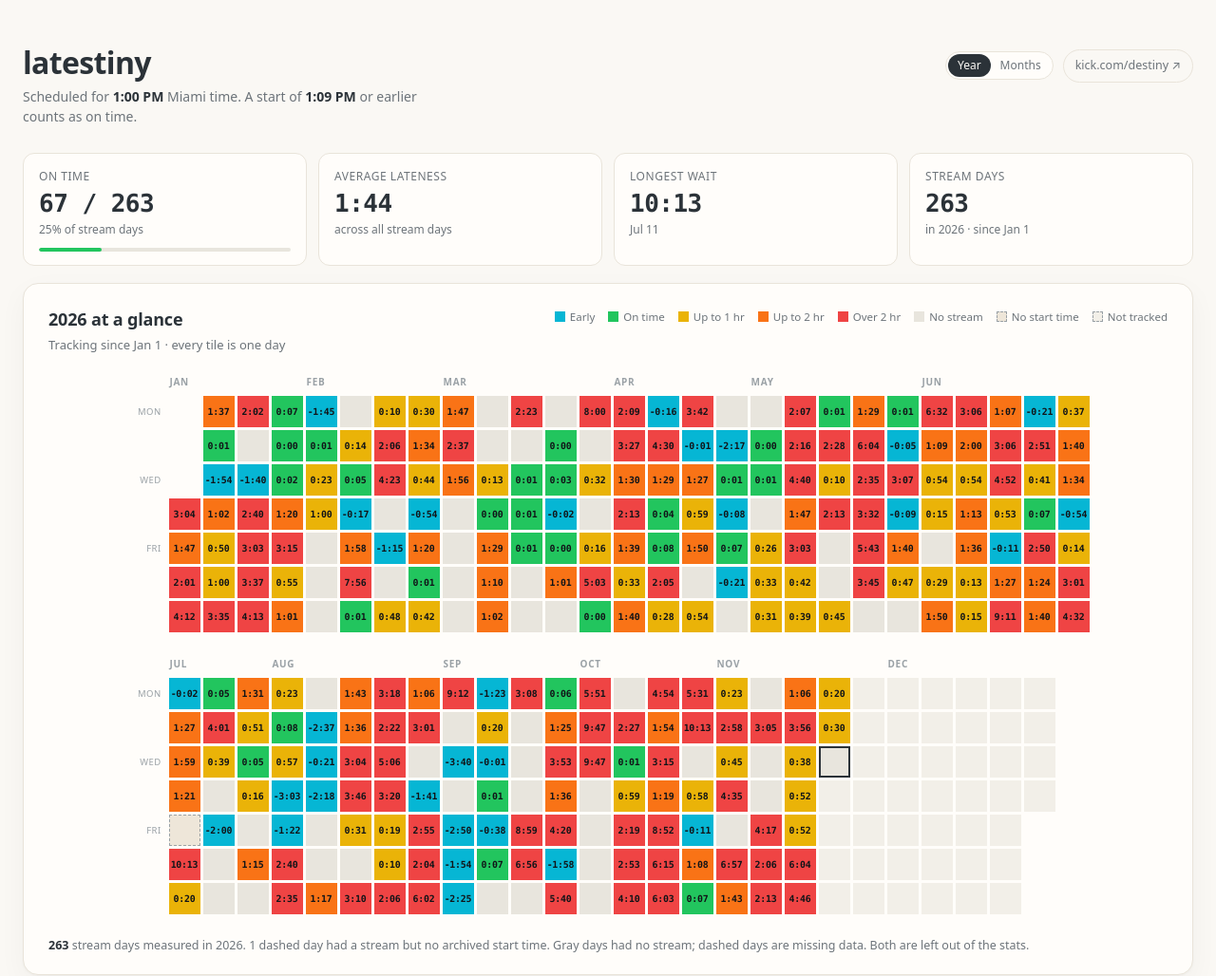
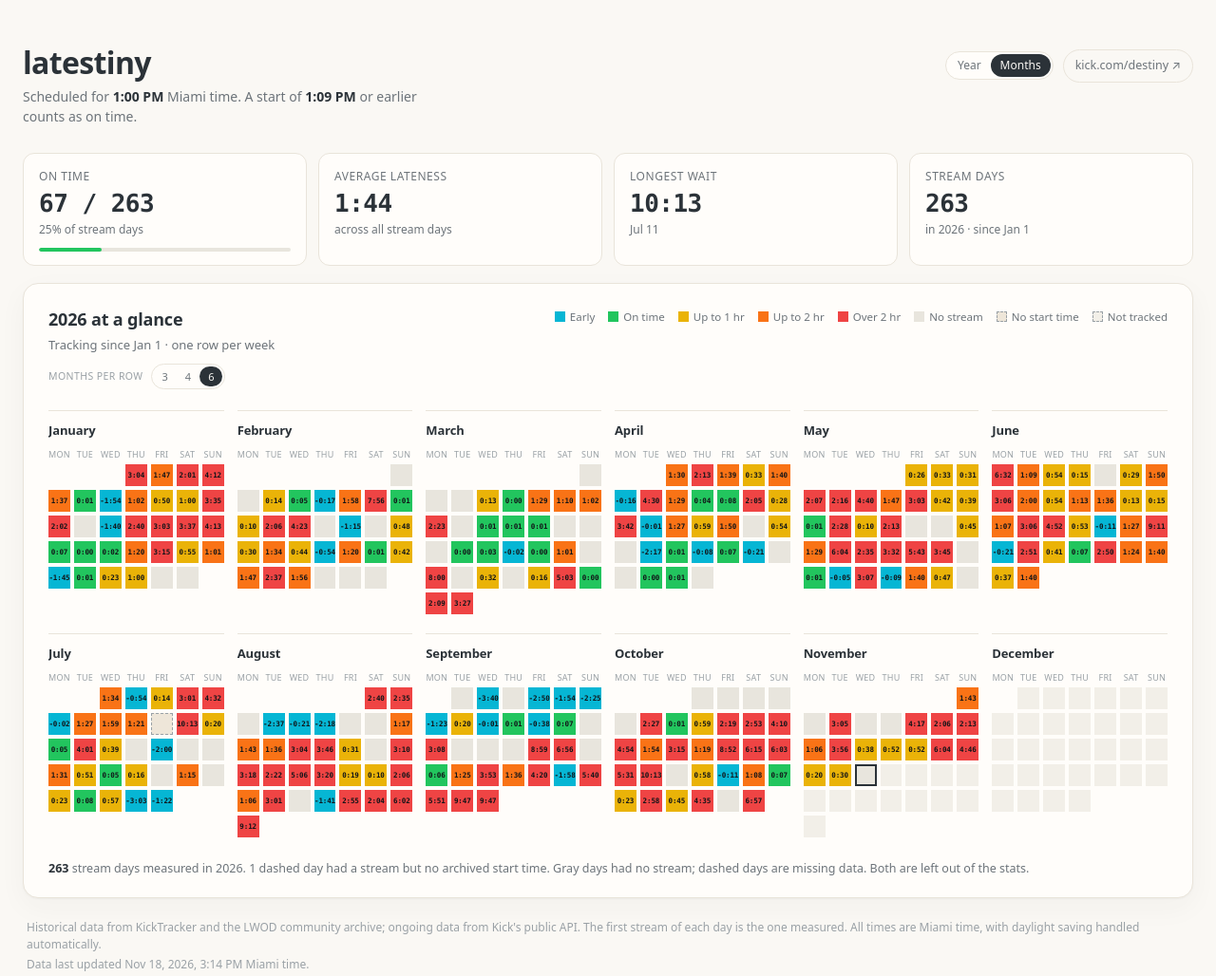
Before and after one commit to gineikacc/latestiny, a website: page index.html in a window 1280 px wide. Shown: the top 1028 px of the page at 95% size. Drawn offline with Linux system fonts and the light colour scheme.

Commit message:
feat: default to month view with six columns

```diff
--- a/assets/app.js
+++ b/assets/app.js
@@ -55,8 +55,8 @@ const state = {
   days: new Map(),
   gaps: new Set(),
   year: null,
-  view: 'year',
-  monthsPerRow: 3,
+  view: 'months',
+  monthsPerRow: 6,
   trackingSince: null,
   latest: null,
 };
@@ -494,9 +494,9 @@ function setupTooltip() {
 
 function storedView() {
   try {
-    return localStorage.getItem(VIEW_KEY) === 'months' ? 'months' : 'year';
+    return localStorage.getItem(VIEW_KEY) === 'year' ? 'year' : 'months';
   } catch {
-    return 'year';
+    return 'months';
   }
 }
 
@@ -535,9 +535,9 @@ function setupViewToggle() {
 function storedMonthsPerRow() {
   try {
     const columns = Number(localStorage.getItem(COLUMNS_KEY));
-    return MONTH_COLUMNS.includes(columns) ? columns : 3;
+    return MONTH_COLUMNS.includes(columns) ? columns : 6;
   } catch {
-    return 3;
+    return 6;
   }
 }
 
--- a/index.html
+++ b/index.html
@@ -26,8 +26,8 @@
         </div>
         <div class="masthead-actions">
           <div class="view-toggle" role="group" aria-label="Calendar view">
-            <button type="button" data-view="year" aria-pressed="true">Year</button>
-            <button type="button" data-view="months" aria-pressed="false">Months</button>
+            <button type="button" data-view="year" aria-pressed="false">Year</button>
+            <button type="button" data-view="months" aria-pressed="true">Months</button>
           </div>
           <a
             class="watch-link"
@@ -51,9 +51,9 @@
             <div class="per-row-toggle" id="per-row-toggle" hidden>
               <span>Months per row</span>
               <div class="view-toggle" role="group" aria-label="Months per row">
-                <button type="button" data-columns="3" aria-pressed="true">3</button>
+                <button type="button" data-columns="3" aria-pressed="false">3</button>
                 <button type="button" data-columns="4" aria-pressed="false">4</button>
-                <button type="button" data-columns="6" aria-pressed="false">6</button>
+                <button type="button" data-columns="6" aria-pressed="true">6</button>
               </div>
             </div>
           </div>
```
Also changed, not shown: README.md.
